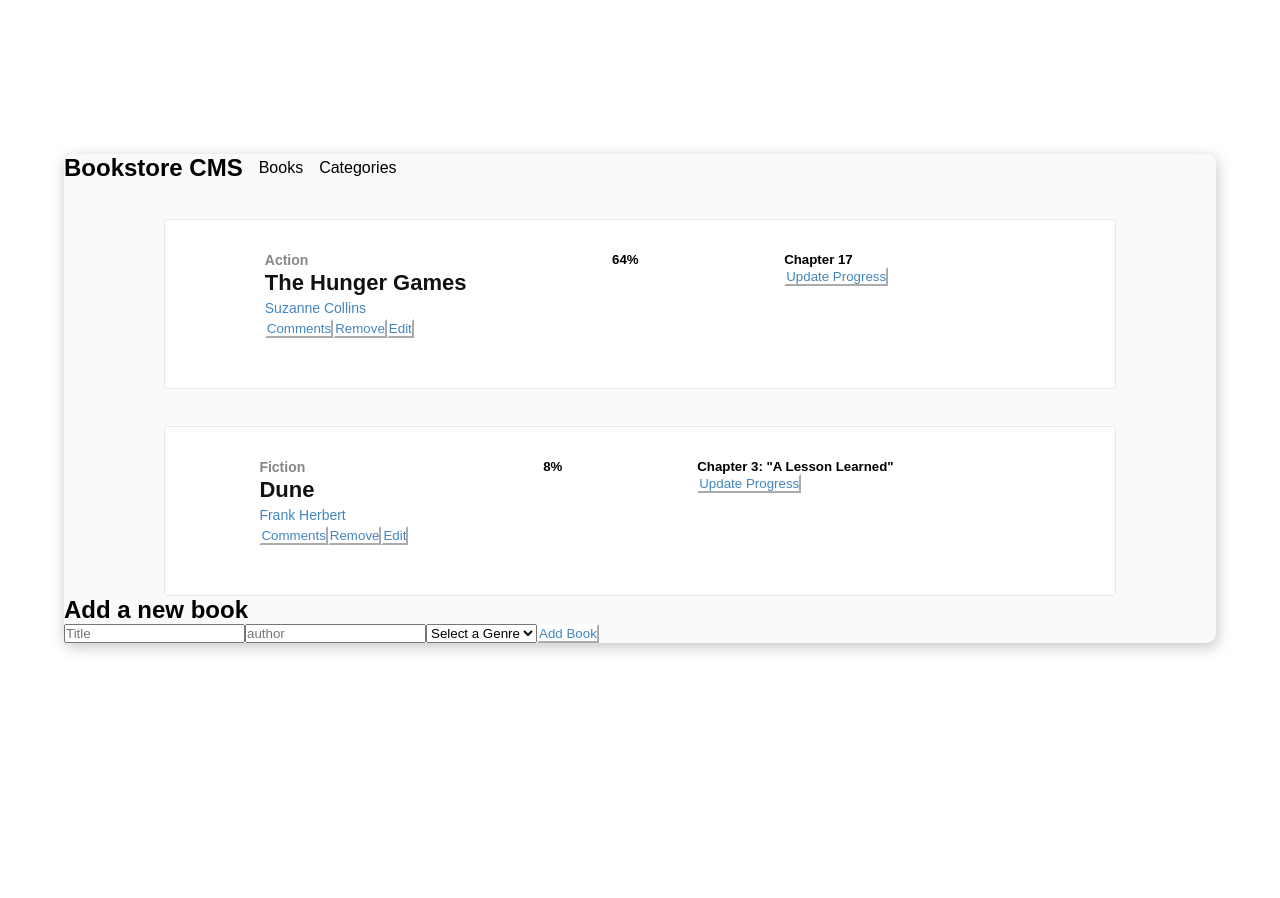
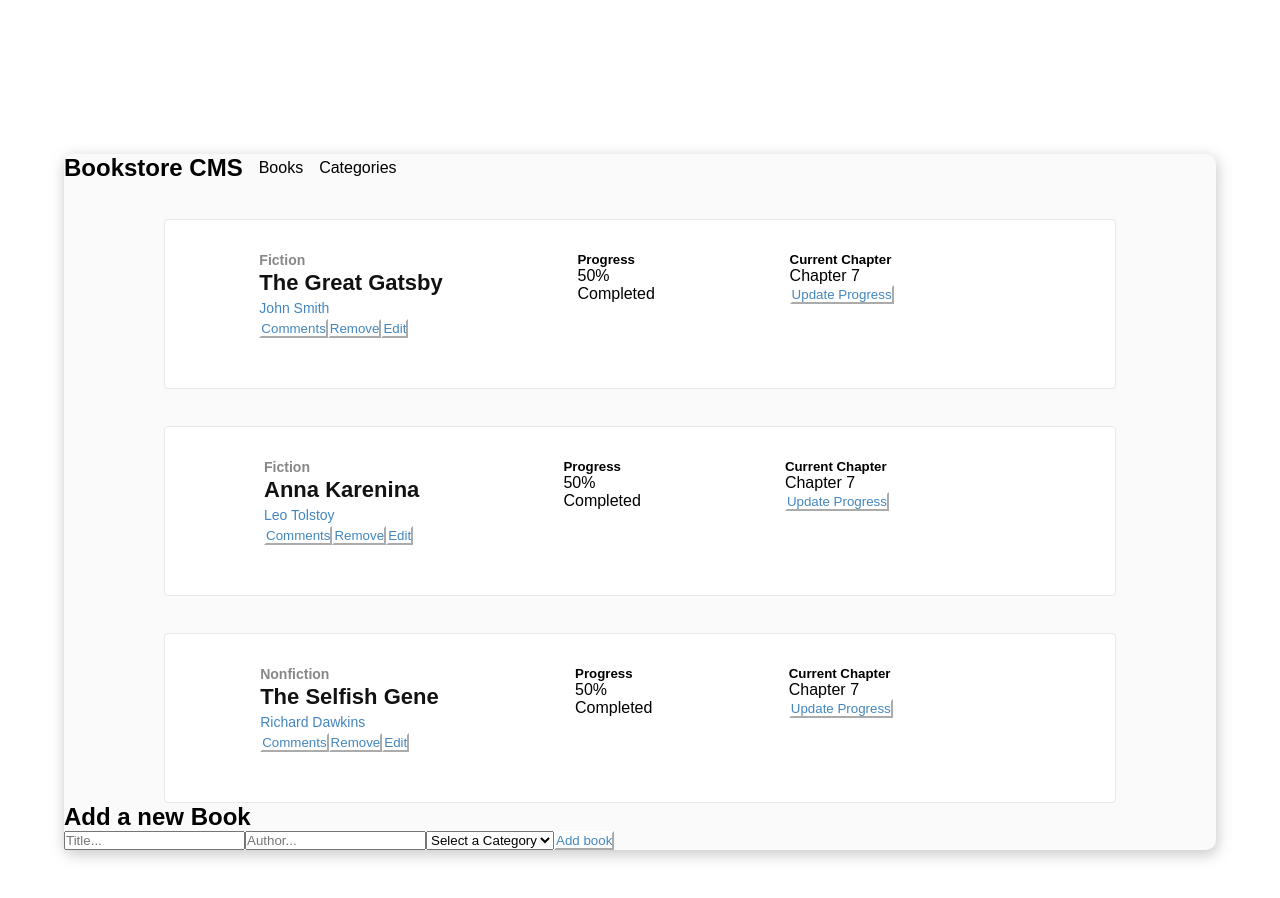
Before and after one commit to federicaulzurrun/Bookstore, a React (Create React App) app: page / in a window 1280 px wide. Shown: the top 898 px of the page. Before the commit the page ends 800 px from the top, so only its background shows below. Built offline with nearby package versions, Linux system fonts and the light colour scheme.

Commit message:
added react-redux used hooks

```diff
--- a/package.json
+++ b/package.json
@@ -13,6 +13,7 @@
     "react-redux": "^8.0.5",
     "react-router-dom": "^6.11.1",
     "react-scripts": "5.0.1",
+    "uuid": "^9.0.0",
     "web-vitals": "^2.1.4"
   },
   "scripts": {
--- a/src/components/AddNewBook.jsx
+++ b/src/components/AddNewBook.jsx
@@ -1,19 +1,67 @@
-import React from 'react';
+import { useState } from 'react';
+import { useDispatch } from 'react-redux';
+import { v4 as uuidv4 } from 'uuid';
+import { addBook } from '../redux/books/booksSlice';
 
-const AddBook = () => (
-  <div>
-    <h2>Add a new book</h2>
-    <form>
-      <input type="text" name="title" placeholder="Title" />
-      <input type="text" name="author" placeholder="author" />
-      <select id="genre">
-        <option value="" hidden>Select a Genre</option>
-        <option value="genre-1">Fiction</option>
-        <option value="genre-2">Romance</option>
-      </select>
-      <button type="button">Add Book</button>
-    </form>
-  </div>
-);
+const AddBook = () => {
+  const dispatch = useDispatch();
+  const [bookData, setBookData] = useState({
+    title: '',
+    author: '',
+    category: '',
+  });
+  const handleChange = (e) => {
+    setBookData({ ...bookData, [e.target.name]: e.target.value });
+  };
+  const handleAddBook = (e) => {
+    e.preventDefault();
+    const newBook = {
+      item_id: uuidv4(),
+      title: bookData.title,
+      author: bookData.author,
+      category: bookData.category,
+    };
+    dispatch(addBook(newBook));
+    setBookData({ title: '', author: '', genre: '' });
+  };
+  return (
+    <>
+      <div className="form-container">
+        <h2>Add a new Book</h2>
+        <form onSubmit={handleAddBook}>
+          <input
+            type="text"
+            name="title"
+            placeholder="Title..."
+            value={bookData.title}
+            onChange={handleChange}
+            required
+          />
+          <input
+            type="text"
+            name="author"
+            placeholder="Author..."
+            value={bookData.author}
+            onChange={handleChange}
+            required
+          />
+          <select
+            name="category"
+            value={bookData.category}
+            onChange={handleChange}
+            required
+          >
+            <option value="select" hidden>Select a Category</option>
+            <option value="Fiction">Fiction</option>
+            <option value="Nonfiction">Nonfiction</option>
+            <option value="Mistery">Mistery</option>
+            <option value="Romance">Romance</option>
+          </select>
+          <button type="submit">Add book</button>
+        </form>
+      </div>
+    </>
+  );
+};
 
 export default AddBook;
--- a/src/components/Book.jsx
+++ b/src/components/Book.jsx
@@ -1,34 +1,55 @@
 import { PropTypes } from 'prop-types';
+import { useDispatch } from 'react-redux';
+import { removeBook } from '../redux/books/booksSlice';
 import '../style/Book.css';
 
 const Book = ({
-  title, author, genre, progress, chapter,
-}) => (
+  title, author, category, id,
+}) => {
+  const dispatch = useDispatch();
+
+  const removeBooks = () => {
+    dispatch(removeBook(id));
+  };
+
+  return (
     <>
       <div className="bookContainer">
         <div>
-        <h4 className="genre">{genre}</h4>
+          <h4 className="genre">{category}</h4>
           <h3 className="title">{title}</h3>
           <h4 className="author">{author}</h4>
           <button type="button">Comments</button>
-        <button type="button">Remove</button>
+          <button
+            type="button"
+            onClick={() => {
+              removeBooks(id);
+            }}
+          >
+            Remove
+          </button>
           <button type="button">Edit</button>
         </div>
-      <h5>{progress}</h5>
         <div>
-        <h5>{chapter}</h5>
+          <h5>Progress</h5>
+          <p>50%</p>
+          <p>Completed</p>
+        </div>
+        <div>
+          <h5>Current Chapter</h5>
+          <p> Chapter 7</p>
           <button type="button">Update Progress</button>
         </div>
       </div>
     </>
   );
+};
 
 Book.propTypes = {
-  genre: PropTypes.string.isRequired,
+  category: PropTypes.string.isRequired,
   title: PropTypes.string.isRequired,
   author: PropTypes.string.isRequired,
-  progress: PropTypes.string.isRequired,
-  chapter: PropTypes.string.isRequired,
+  id: PropTypes.number.isRequired,
 };
 
 export default Book;
--- a/src/components/BooksList.jsx
+++ b/src/components/BooksList.jsx
@@ -1,24 +1,8 @@
+import { useSelector } from 'react-redux';
 import Book from './Book';
 
 const BooksList = () => {
-  const books = [
-    {
-      id: 1,
-      genre: 'Action',
-      title: 'The Hunger Games',
-      author: 'Suzanne Collins',
-      progress: '64%',
-      chapter: 'Chapter 17',
-    },
-    {
-      id: 2,
-      genre: 'Fiction',
-      title: 'Dune',
-      author: 'Frank Herbert',
-      progress: '8%',
-      chapter: 'Chapter 3: "A Lesson Learned"',
-    },
-  ];
+  const books = useSelector((state) => state.books);
 
   return (
     <div className="booksListContainer">
@@ -26,11 +10,10 @@ const BooksList = () => {
         {books.map((book) => (
           <Book
             key={book.id}
-            genre={book.genre}
+            id={book.id}
+            category={book.category}
             title={book.title}
             author={book.author}
-            progress={book.progress}
-            chapter={book.chapter}
           />
         ))}
       </div>
--- a/src/index.js
+++ b/src/index.js
@@ -1,16 +1,20 @@
 import React from 'react';
 import ReactDOM from 'react-dom/client';
+import { BrowserRouter as Router } from 'react-router-dom';
 import './style/index.css';
-import { BrowserRouter as Router } from 'react-router-dom';
+import { Provider } from 'react-redux';
+import store from './redux/store';
 import App from './App';
 import reportWebVitals from './reportWebVitals';
 
 const root = ReactDOM.createRoot(document.getElementById('root'));
 root.render(
   <React.StrictMode>
-    <Router>
-      <App />
-    </Router>
+    <Provider store={store}>
+      <Router>
+        <App />
+      </Router>
+    </Provider>
   </React.StrictMode>,
 );
 
--- a/src/redux/books/booksSlice.js
+++ b/src/redux/books/booksSlice.js
@@ -1,6 +1,25 @@
 import { createSlice } from '@reduxjs/toolkit';
 
-const initialState = [];
+const initialState = [
+  {
+    item_id: 'item1',
+    title: 'The Great Gatsby',
+    author: 'John Smith',
+    category: 'Fiction',
+  },
+  {
+    item_id: 'item2',
+    title: 'Anna Karenina',
+    author: 'Leo Tolstoy',
+    category: 'Fiction',
+  },
+  {
+    item_id: 'item3',
+    title: 'The Selfish Gene',
+    author: 'Richard Dawkins',
+    category: 'Nonfiction',
+  },
+];
 
 const booksSlice = createSlice({
   name: 'books',
--- a/src/redux/store.js
+++ b/src/redux/store.js
@@ -1,14 +1,12 @@
-import { combineReducers, configureStore } from '@reduxjs/toolkit';
+import { configureStore } from '@reduxjs/toolkit';
 import booksReducer from './books/booksSlice';
 import categoriesReducer from './categories/categoriesSlice';
 
-const rootReducer = combineReducers({
-  books: booksReducer,
-  categories: categoriesReducer,
-});
-
 const store = configureStore({
-  rootReducer,
+  reducer: {
+    books: booksReducer,
+    categories: categoriesReducer,
+  },
 });
 
 export default store;
--- a/src/routes/Categories.jsx
+++ b/src/routes/Categories.jsx
@@ -1,10 +1,22 @@
-import React from 'react';
+import { useDispatch, useSelector } from 'react-redux';
+import { checkStatus } from '../redux/categories/categoriesSlice';
 import '../style/Categories.css';
 
-const Categories = () => (
-  <>
-    <div className="categories">Books Categories</div>
-  </>
-);
+const Categories = () => {
+  const dispatch = useDispatch();
+
+  const categoriesMessage = useSelector((state) => state.categories);
+
+  const hanldeCheckStatus = () => {
+    dispatch(checkStatus());
+  };
+
+  return (
+    <>
+      <button type="button" onClick={hanldeCheckStatus}>Check Status</button>
+      <div className="categories">{categoriesMessage}</div>
+    </>
+  );
+};
 
 export default Categories;
```
Also changed, not shown: 1 other file (tests, documents, lock files or other folders). Lines whose indentation alone changed are shown as unchanged.
